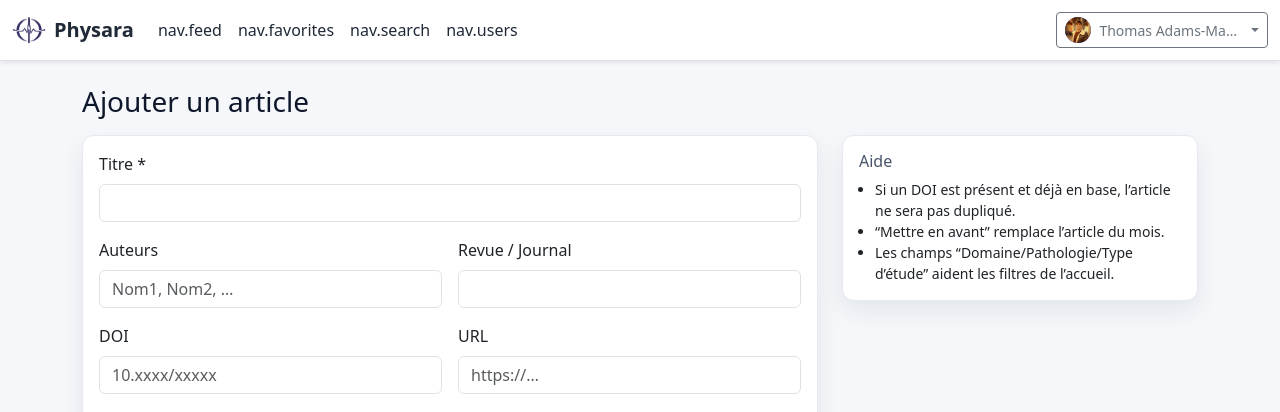
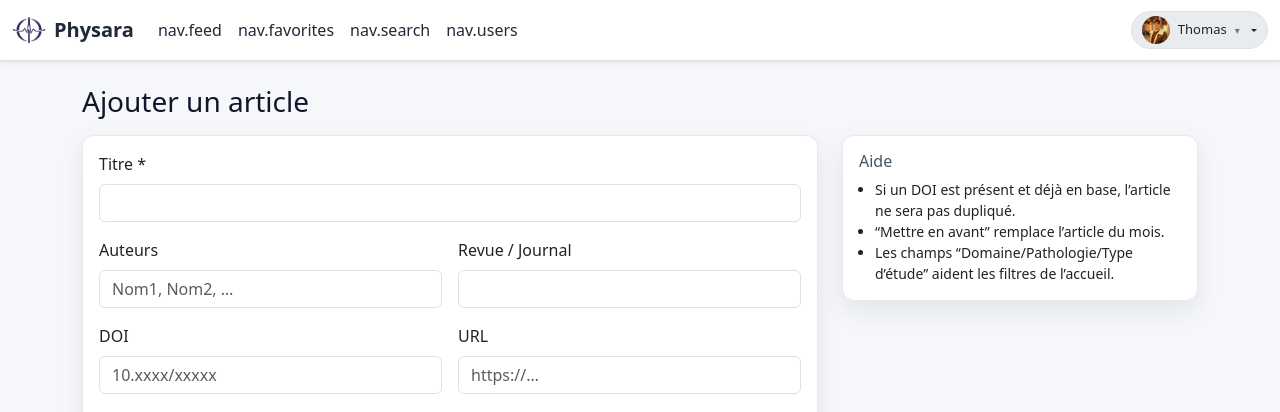
Before and after one commit to ChtickenDev/Calek_News, a Flask app: page /admin/new in a window 1280 px wide. Shown: the top 412 px of the page. Run offline with Flask 3, Linux system fonts and the light colour scheme; a user stored in the database is signed in; parts of the project's set-up code (start-up, migrations or seed data) failed here and were passed over.

Commit message:
Navbar trigger prénom + suppression header dropdown

```diff
--- a/templates/layout.html
+++ b/templates/layout.html
@@ -157,35 +157,23 @@
       <div class="d-flex align-items-center gap-2">
         {% if current_user.is_authenticated %}
           <div class="dropdown">
-            <button class="btn btn-sm btn-outline-secondary dropdown-toggle d-flex align-items-center gap-2"
-                    data-bs-toggle="dropdown" aria-expanded="false" data-bs-offset="0,6">
+            <button class="dropdown-toggle d-flex align-items-center gap-2"
+                    data-bs-toggle="dropdown" aria-expanded="false" data-bs-offset="0,6"
+                    style="border-radius:20px;padding:4px 10px;background:var(--bs-secondary-bg);border:0.5px solid var(--bs-border-color);font-size:13px;color:var(--bs-body-color);">
               {% if current_user.photo_filename %}
                 <img src="{{ url_for('static', filename='uploads/avatars/' + current_user.photo_filename) }}"
-                    class="avatar-nav" style="object-fit:cover;" alt="">
+                     style="width:28px;height:28px;border-radius:50%;object-fit:cover;flex-shrink:0;" alt="">
               {% else %}
-                <span class="avatar-nav avatar-initials-dynamic" data-seed="{{ current_user.email }}">{{ (current_user.name or current_user.email)[0].upper() }}</span>
+                <span class="avatar-initials-dynamic" data-seed="{{ current_user.email }}"
+                      style="width:28px;height:28px;border-radius:50%;background:#6366f1;color:#fff;font-weight:700;font-size:11px;display:flex;align-items:center;justify-content:center;flex-shrink:0;">
+                  {{ (current_user.name or current_user.email)[0].upper() }}
+                </span>
               {% endif %}
-              <span class="d-none d-md-inline text-truncate" style="max-width:140px;">{{ current_user.name or current_user.email.split('@')[0] }}</span>
+              <span>{{ (current_user.name or current_user.email.split('@')[0]).split()[0] }}</span>
+              <span style="font-size:10px;opacity:.6;">▾</span>
             </button>
 
             <ul class="dropdown-menu dropdown-menu-end user-dropdown-menu">
-              <!-- En-tête -->
-              <li class="udd-header">
-                {% if current_user.photo_filename %}
-                  <img src="{{ url_for('static', filename='uploads/avatars/' + current_user.photo_filename) }}"
-                       class="udd-avatar" alt="">
-                {% else %}
-                  <span class="udd-avatar avatar-initials-dynamic" data-seed="{{ current_user.email }}">
-                    {{ (current_user.name or current_user.email)[0].upper() }}
-                  </span>
-                {% endif %}
-                <div style="overflow:hidden;">
-                  <div class="udd-name text-truncate">{{ current_user.name or current_user.email.split('@')[0] }}</div>
-                  <div class="udd-email text-truncate">{{ current_user.email }}</div>
-                </div>
-              </li>
-              <hr class="udd-sep">
-
               <!-- Mon profil -->
               <li><a class="udd-row{% if request.endpoint == 'me' %} fw-semibold{% endif %}"
                      href="{{ url_for('me') }}">{{ t('nav.profile') }}</a></li>
```
